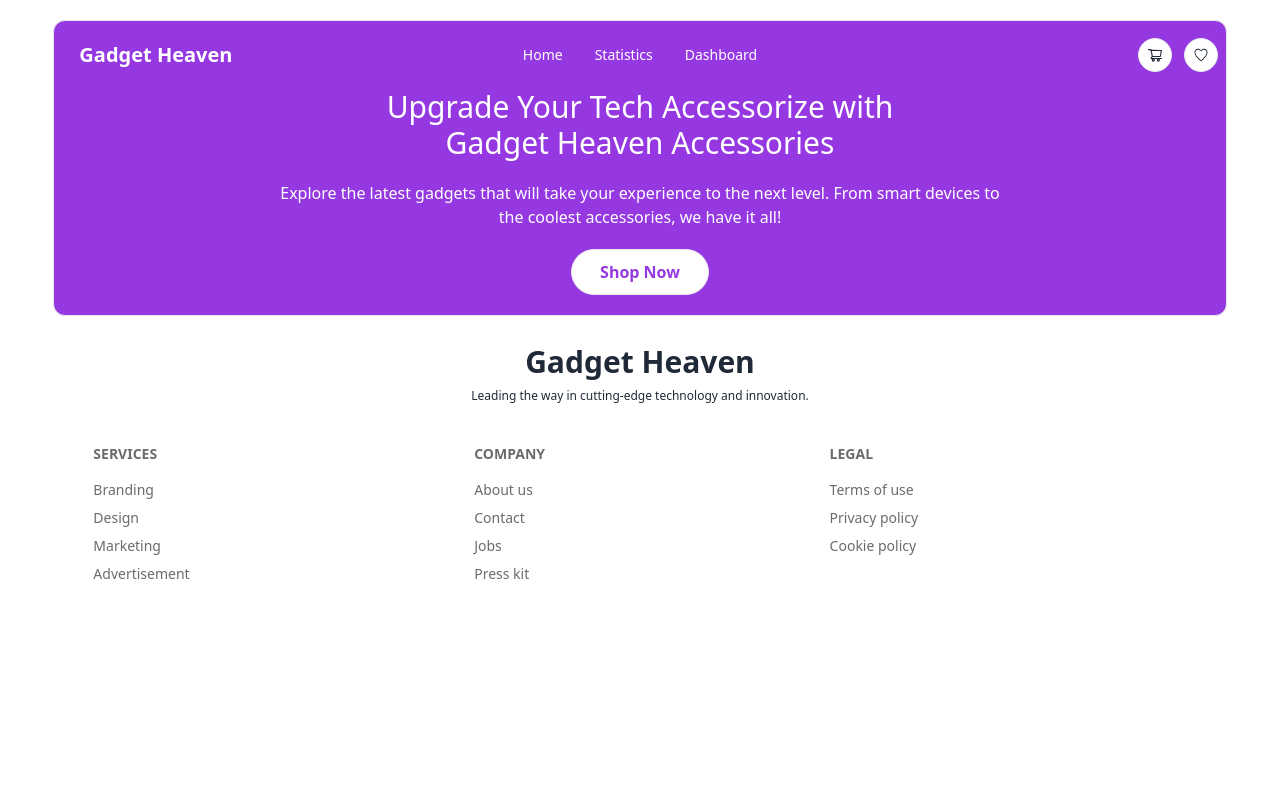
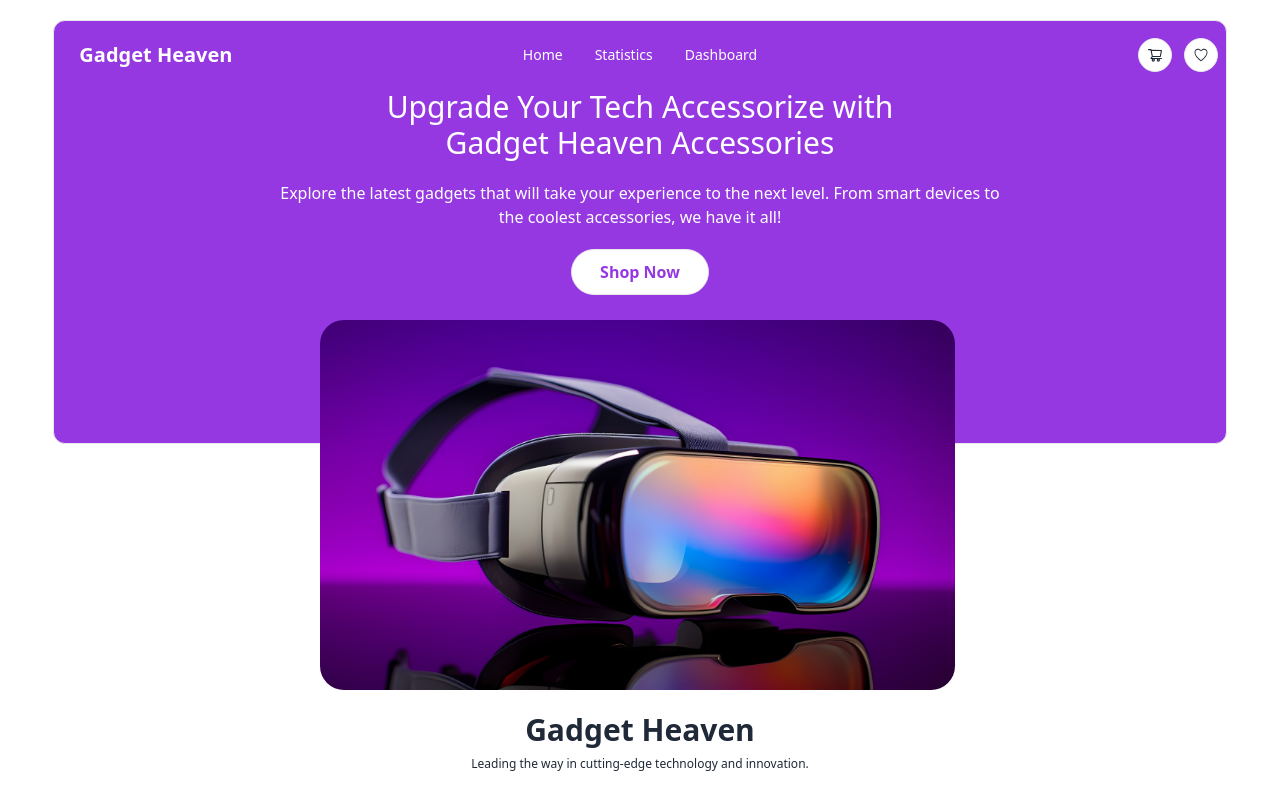
Before and after one commit to programming-hero-web-course-4/b10a8-gadget-heaven-pkb1981, a React (Vite) app: page / in a window 1280 px wide. Shown: the top 800 px of the page. Built offline with nearby package versions, Linux system fonts and the light colour scheme.

Commit message:
banner complete

```diff
--- a/src/Component/Banner.jsx
+++ b/src/Component/Banner.jsx
@@ -2,9 +2,13 @@ import React from 'react';
 
 const Banner = () => {
     return (
-        <div>
 
+        <div className='absolute top-80 left-80'>
+            <img src="/src/assets/banner.jpg" className='w-[635px] h-[370px] border border-none rounded-3xl' alt="" />
         </div>
+
+
+
     );
 };
 
--- a/src/Component/Footer.jsx
+++ b/src/Component/Footer.jsx
@@ -2,7 +2,7 @@ import React from 'react';
 
 const Footer = () => {
     return (
-        <div>
+        <div className='pt-60'>
             <h1 className='font-bold text-3xl text-center py-2'>Gadget Heaven</h1>
             <h3 className='text-xs text-center'>Leading the way in cutting-edge technology and innovation.</h3>
             <footer className="footer bg-white text-[#09080F99] p-10">
--- a/src/Component/Navbar.jsx
+++ b/src/Component/Navbar.jsx
@@ -5,7 +5,7 @@ import { IoIosHeartEmpty } from "react-icons/io";
 
 const Navbar = () => {
     return (
-        <div className='my-5 border rounded-xl bg-[#9538E2] '>
+        <div className='my-5 pb-32 border rounded-xl bg-[#9538E2] relative'>
             {/* navbar start */}
             <div className="navbar">
                 <div className="navbar-start">
--- a/src/Component/Root.jsx
+++ b/src/Component/Root.jsx
@@ -1,13 +1,14 @@
 import React from 'react';
 import Navbar from './Navbar';
 import Footer from './Footer';
+import Banner from './Banner';
 
 
 const Root = () => {
     return (
         <div className='w-11/12 mx-auto'>
-
             <Navbar></Navbar>
+            <Banner></Banner>
             <Footer></Footer>
         </div>
 
--- a/tailwind.config.js
+++ b/tailwind.config.js
@@ -14,4 +14,5 @@ export default {
 daisyui: {
     themes: ["light"],
   },
+
 }
```
